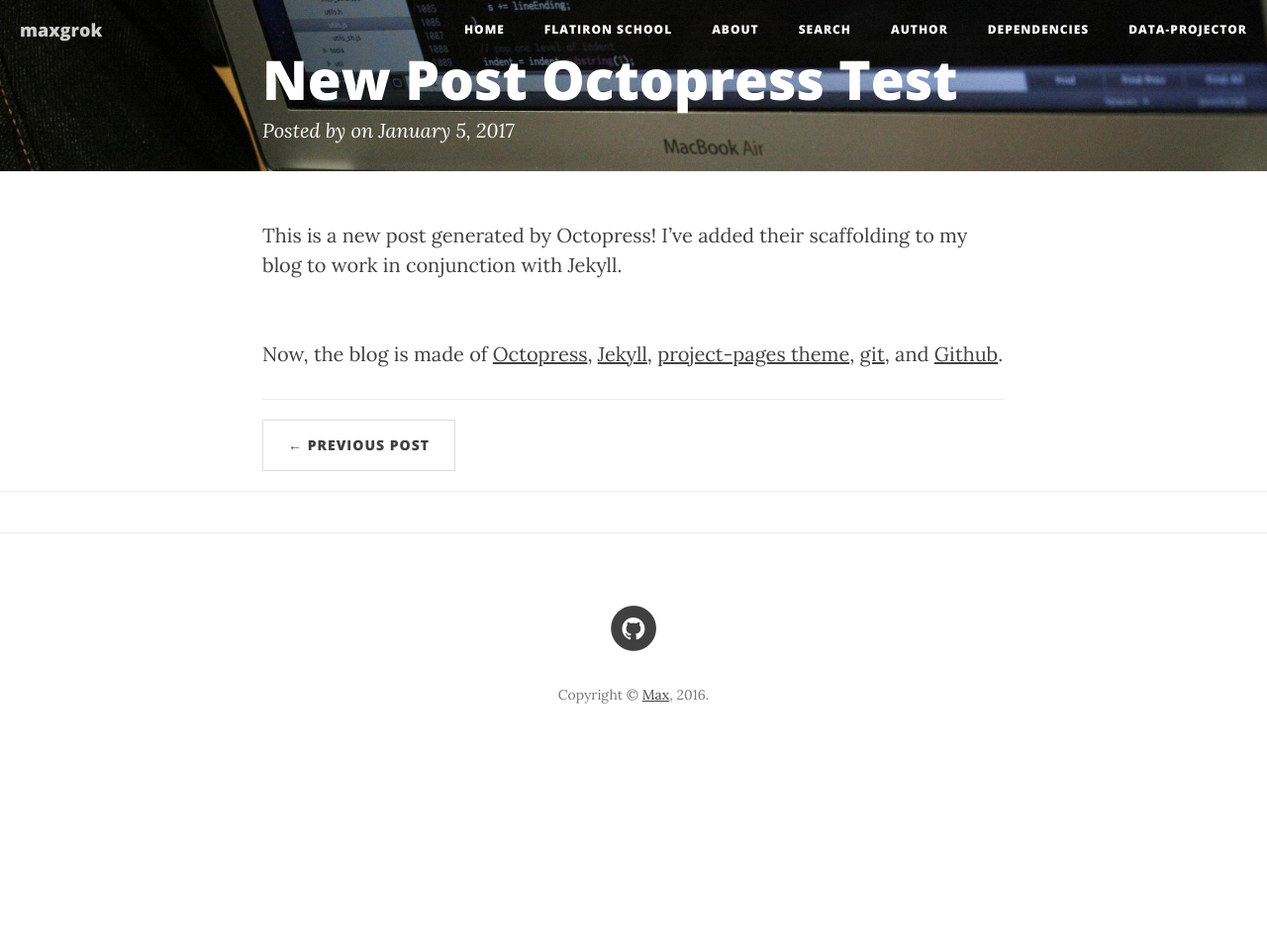
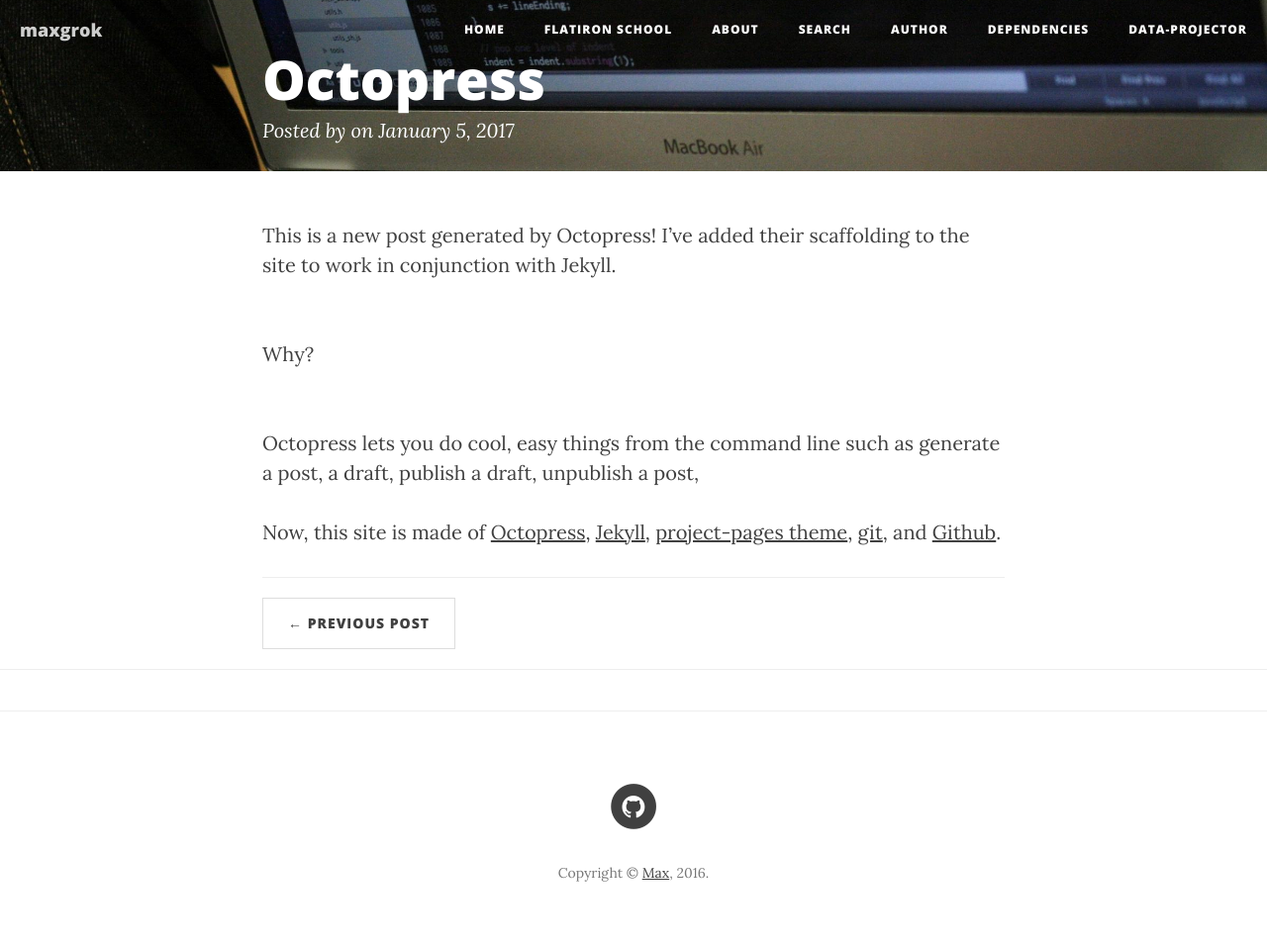
Before and after one commit to maxgrok/maxgrok.github.io_oldversion, a Jekyll site: the page built from _posts/2017-01-05-new-post-octopress-test.markdown, in a window 1280 px wide. Shown: the whole page at 99% size. Built offline with Jekyll 4.4.1, drawn with Linux system fonts in a browser that asks for light colours; nearby versions of some CDN libraries; comment, search, counter and statistics services are not loaded; before the commit the page ends 900 px from its top, so only the background shows below that.

Commit message:
Editing post

```diff
--- a/_posts/2017-01-05-new-post-octopress-test.markdown
+++ b/_posts/2017-01-05-new-post-octopress-test.markdown
@@ -1,9 +1,13 @@
 ---
 layout: post
-title: "New Post Octopress Test"
+title: "Octopress"
 date: 2017-01-05T17:54:20-05:00
 ---
 
-This is a new post generated by Octopress! I've added their scaffolding to my blog to work in conjunction with Jekyll. <br><br>
+This is a new post generated by Octopress! I've added their scaffolding to the site to work in conjunction with Jekyll. <br><br>
 
-Now, the blog is made of <a href="https://github.com/octopress/octopress">Octopress</a>, <a href="http://jekyllrb.com/">Jekyll</a>, <a href="http://jekyllthemes.org/themes/project-pages/">project-pages theme</a>, <a href="https://git-scm.com/">git</a>, and <a href="http://www.github.com/">Github</a>.
+Why?<br><br>
+
+Octopress lets you do cool, easy things from the command line such as generate a post, a draft, publish a draft, unpublish a post,
+
+Now, this site is made of <a href="https://github.com/octopress/octopress">Octopress</a>, <a href="http://jekyllrb.com/">Jekyll</a>, <a href="http://jekyllthemes.org/themes/project-pages/">project-pages theme</a>, <a href="https://git-scm.com/">git</a>, and <a href="http://www.github.com/">Github</a>.
```
